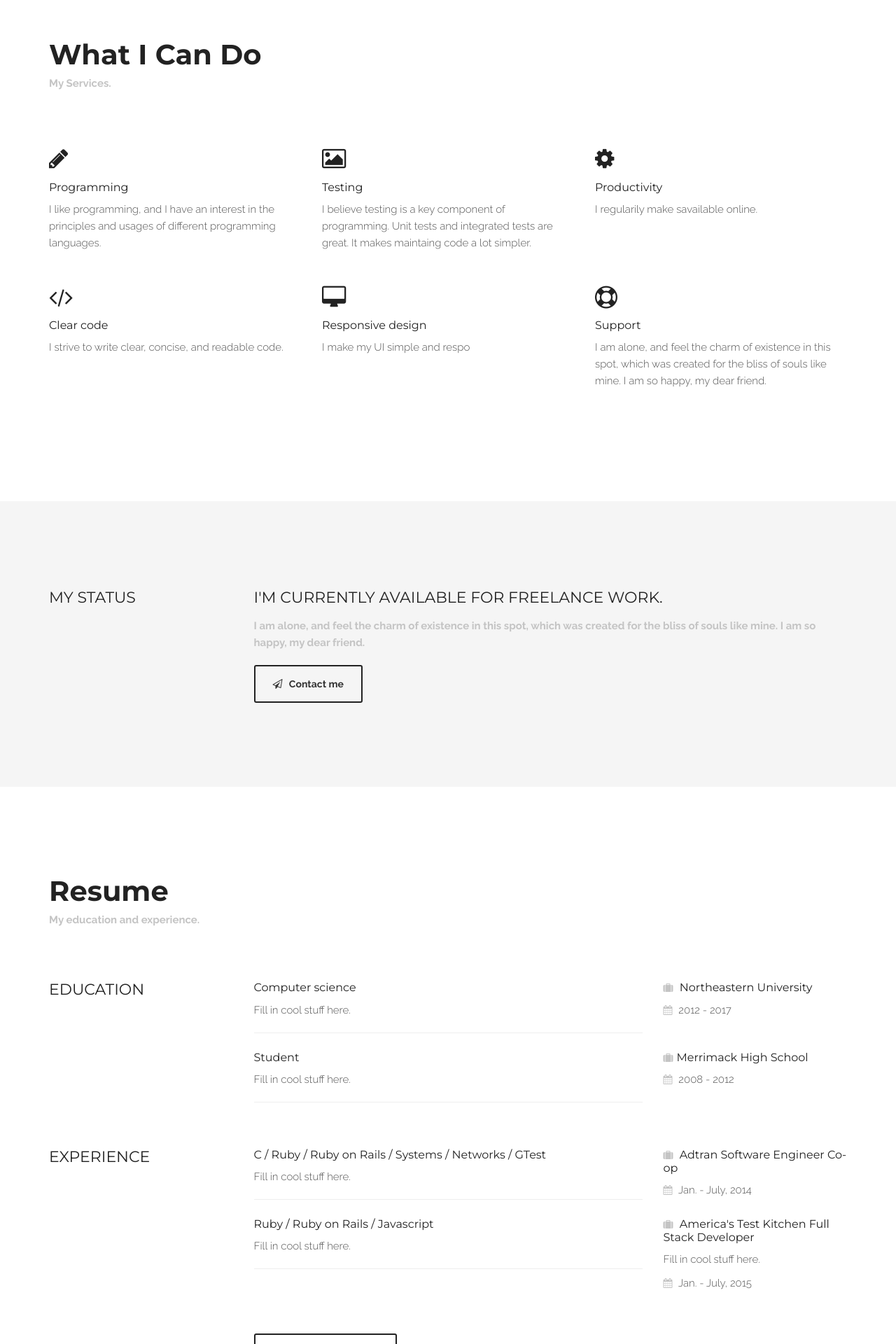
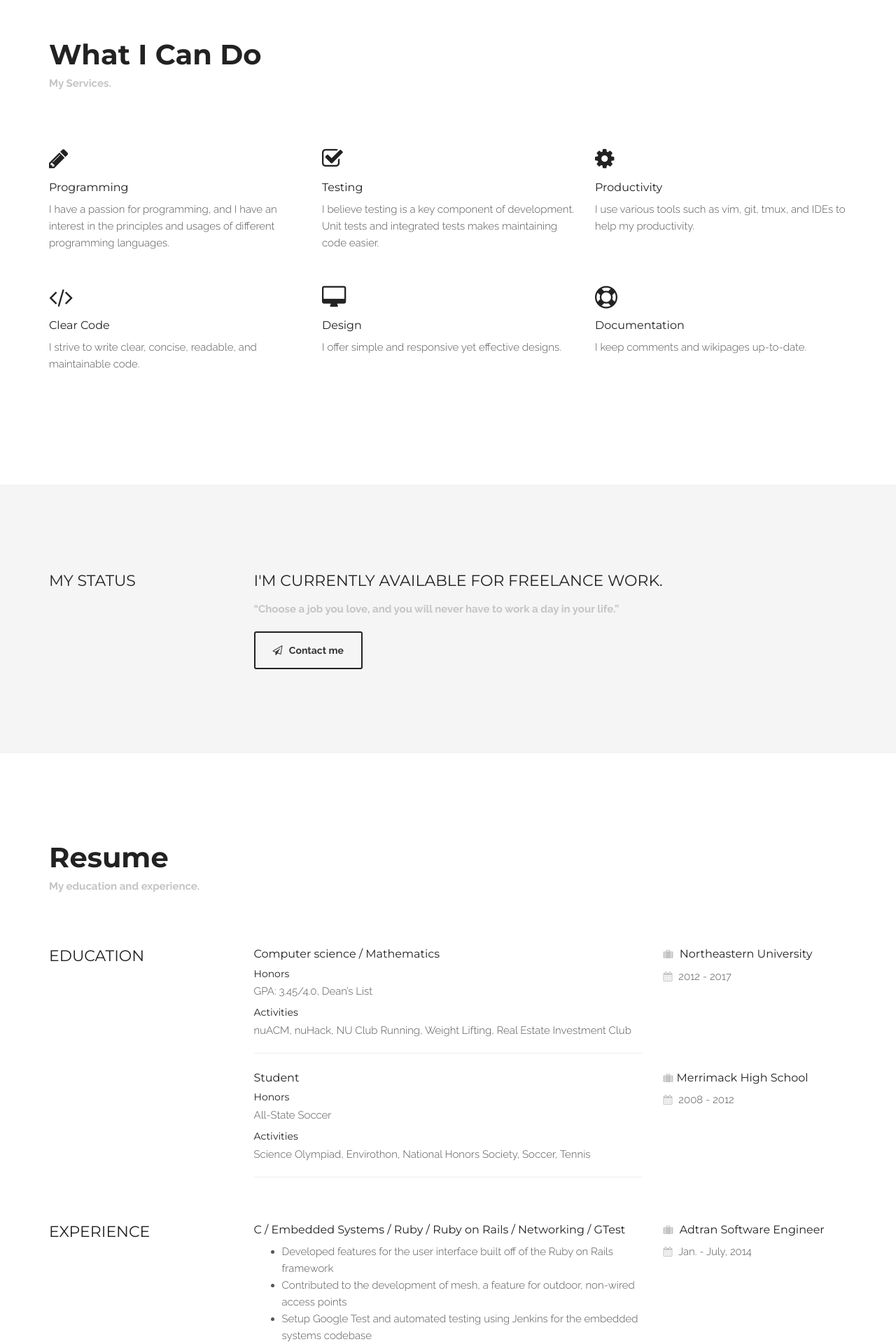
Before and after one commit to AndersOLDahl/andersoldahl.com, a Flask app: page / in a window 1280 px wide. Shown: the part 2000-3920 px from the top of the page at 70% size. Run offline with Flask 2, Linux system fonts and the light colour scheme; some libraries are stand-ins or nearby versions.

Commit message:
More changes, basically finished

```diff
--- a/templates/index.html
+++ b/templates/index.html
@@ -5,6 +5,8 @@
     <meta name="viewport" content="width=device-width, initial-scale=1.0">
     <meta name="description" content="">
     <meta name="author" content="">
+
+    <link rel="shortcut icon" href="{{ url_for('static', filename='favicon.ico')}}">
 
     <title>ADahl - Resume Portfolio</title>
 
@@ -118,19 +120,12 @@
 
           <div class="col-sm-4 wow bounceInLeft">
             <div class="profile-item">
-              <i class="fa fa-envelope-o"></i>
-              <h5><a href="#">andersdahl.me</a></h5>
-            </div>
-          </div>
-
-          <div class="col-sm-4 wow bounceInUp">
-            <div class="profile-item">
               <i class="fa fa-phone"></i>
               <h5>603-264-7175</h5>
             </div>
           </div>
 
-          <div class="col-sm-4 wow bounceInRight">
+          <div class="col-sm-4 wow bounceInUp">
             <div class="profile-item">
               <i class="fa fa-map-marker"></i>
               <h5>179 Calumet St., Boston, Massachusetts</h5>
@@ -179,22 +174,22 @@
               <div class="skill-bar">
                 <div class="skill-rate-on"></div>
                 <div class="skill-rate-on"></div>
+                <div class="skill-rate-on"></div>
+                <div class="skill-rate-off"></div>
+              </div>
+
+              <h5>Testing</h5>
+              <div class="skill-bar">
+                <div class="skill-rate-on"></div>
+                <div class="skill-rate-on"></div>
                 <div class="skill-rate-off"></div>
                 <div class="skill-rate-off"></div>
               </div>
 
-              <h5>First Grade Math</h5>
+              <h5>APIs and Languages</h5>
               <div class="skill-bar">
                 <div class="skill-rate-on"></div>
                 <div class="skill-rate-on"></div>
-                <div class="skill-rate-on"></div>
-                <div class="skill-rate-on"></div>
-              </div>
-
-              <h5>Perl</h5>
-              <div class="skill-bar">
-                <div class="skill-rate-off"></div>
-                <div class="skill-rate-off"></div>
                 <div class="skill-rate-off"></div>
                 <div class="skill-rate-off"></div>
               </div>
@@ -204,10 +199,12 @@
               <h3>Social Profiles</h3>
               <ul class="widget-social">
                 <li><a href="https://github.com/AndersOLDahl"><i class="fa fa-github-alt"></i></a></li>
+                <li><a href="http://stackoverflow.com/users/2529157/anders-dahl">
+                  <img src="static/images/stackoverflow.jpeg"></a></li>
                 <li><a href="https://www.linkedin.com/in/andersoldahl"><i class="fa fa-linkedin"></i></a></li>
                 <li><a href="https://www.goodreads.com/user/show/37588725-anders-dahl">
                   <i class="glyphicon glyphicon-book"></i></a></li>
-                <li><a href="http://open.spotify.com/album/3Fx5ywcLFStLdlBQ9CIOgQ">
+                <li><a href="http://open.spotify.com/user/mcwast">
                   <i class="glyphicon glyphicon-headphones"></i></a></li>
                 </ul>
             </div>
@@ -215,9 +212,11 @@
           </div><!-- .col-md-3 -->
 
           <div class="col-md-6 col-sm-12 wow bounceInRight">
-            <p>I like programming, problem-sovling, and learning. Other
-            interests include traveling, backpacking, soccer, tennis, and paragliding.
-            I am fluent in Swedish meaning I am a big fan of a smorgasbord.</p>
+            <p>I like programming, problem-sovling, and reading. Other
+            interests include traveling, backpacking, soccer, weight lifting,
+            and tennis. I am an avid concertgoer, and I enjoy finding new and
+            interesting music. Having been born in Sweden, I am a big fan of
+            smorgasbords.</p>
           </div>
 
         </div><!-- .row -->
@@ -254,19 +253,9 @@
             <div class="stat">
               <div class="stat-icon">
                 <h2><i class="fa fa-code hidden-xs"></i><span class="timer"
-                    data-to="999"></span></h2>
+                    data-to="999"></span>+</h2>
               </div>
               <h3>Line of code</h3>
-            </div>
-          </div>
-
-          <div class="col-md-3 col-sm-4 wow bounceInRight">
-            <div class="stat">
-              <div class="stat-icon">
-                <h2><i class="fa fa-child hidden-xs"></i><span class="timer"
-                    data-to="0"></span></h2>
-              </div>
-              <h3>Sad customers</h3>
             </div>
           </div>
 
@@ -302,9 +291,9 @@
                   </div>
                   <h4>Programming</h4>
                   <div class="text">
-                    <p>I like programming, and I have an interest in the
-                    principles and usages of different programming
-                    languages.</p>
+                    <p>I have a passion for programming, and I have
+                    an interest in the principles and usages of
+                    different programming languages.</p>
                   </div>
                 </div>
               </div>
@@ -312,13 +301,13 @@
               <div class="col-sm-4 wow bounceInUp">
                 <div class="service">
                   <div class="icon">
-                    <i class="fa fa-image"></i>
+                    <i class="fa fa-check-square-o"></i>
                   </div>
                   <h4>Testing</h4>
                   <div class="text">
-                    <p>I believe testing is a key component of programming.
-                    Unit tests and integrated tests are great. It makes
-                    maintaing code a lot simpler.</p>
+                    <p>I believe testing is a key component of development.
+                    Unit tests and integrated tests makes maintaining code
+                    easier.</p>
                   </div>
                 </div>
               </div>
@@ -330,7 +319,8 @@
                   </div>
                   <h4>Productivity</h4>
                   <div class="text">
-                    <p>I regularily make savailable online.</p>
+                    <p>I use various tools such as vim, git, tmux, and IDEs to
+                    help my productivity.</p>
                   </div>
                 </div>
               </div>
@@ -344,9 +334,10 @@
                   <div class="icon">
                     <i class="fa fa-code"></i>
                   </div>
-                  <h4>Clear code</h4>
+                  <h4>Clear Code</h4>
                   <div class="text">
-                    <p>I strive to write clear, concise, and readable code.</p>
+                    <p>I strive to write clear, concise, readable, and
+                    maintainable code.</p>
                   </div>
                 </div>
               </div>
@@ -356,9 +347,9 @@
                   <div class="icon">
                     <i class="fa fa-desktop"></i>
                   </div>
-                  <h4>Responsive design</h4>
+                  <h4>Design</h4>
                   <div class="text">
-                    <p>I make my UI simple and respo</p>
+                    <p>I offer simple and responsive yet effective designs.</p>
                   </div>
                 </div>
               </div>
@@ -368,9 +359,9 @@
                   <div class="icon">
                     <i class="fa fa-life-ring"></i>
                   </div>
-                  <h4>Support</h4>
+                  <h4>Documentation</h4>
+                    <p>I keep comments and wikipages up-to-date.</p>
                   <div class="text">
-                    <p>I am alone, and feel the charm of existence in this spot, which was created for the bliss of souls like mine. I am so happy, my dear friend.</p>
                   </div>
                 </div>
               </div>
@@ -401,7 +392,8 @@
 
           <div class="col-md-9 headline nomargin wow bounceInDown">
             <h3>I'm currently available for freelance work.</h3>
-            <p>I am alone, and feel the charm of existence in this spot, which was created for the bliss of souls like mine. I am so happy, my dear friend.</p>
+            <p>“Choose a job you love, and you will never have to work a day in
+            your life.”</p>
             <a href="#contact" class="btn btn-default btn-custom-2 callout-btn"><i class="fa fa-paper-plane-o icon-before"></i> Contact me</a>
           </div>
 
@@ -435,8 +427,15 @@
           </div>
 
           <div class="col-md-6 col-sm-8 resume-item wow bounceInUp">
-            <h4>Computer science</h4>
-            <p>Fill in cool stuff here.</p>
+            <h4>Computer science / Mathematics</h4>
+
+            <h5>Honors</h5>
+            <p>GPA: 3.45/4.0, Dean’s List</p>
+
+            <h5>Activities</h5>
+            <p>nuACM, nuHack, NU Club Running, Weight Lifting,
+            Real Estate Investment Club</p>
+
             <hr class="hidden-xs">
           </div>
 
@@ -448,7 +447,13 @@
 
           <div class="col-md-6 col-md-offset-3 col-sm-8 resume-item wow bounceInUp">
             <h4>Student</h4>
-            <p>Fill in cool stuff here.</p>
+
+            <h5>Honors</h5>
+            <p>All-State Soccer</p>
+
+            <h5>Activities</h5>
+            <p>Science Olympiad, Envirothon, National Honors Society, Soccer, Tennis</p>
+
             <hr class="hidden-xs">
           </div>
 
@@ -467,27 +472,36 @@
           </div>
 
           <div class="col-md-6 col-sm-8 resume-item wow bounceInUp">
-            <h4>C / Ruby / Ruby on Rails / Systems / Networks / GTest</h4>
-            <p>Fill in cool stuff here.</p>
+            <h4>C / Embedded Systems / Ruby / Ruby on Rails / Networking / GTest</h4>
+            <ul>
+              <li>Developed features for the user interface built off of the
+              Ruby on Rails framework</li>
+              <li>Contributed to the development of mesh, a feature for outdoor,
+              non-wired access points</li>
+              <li>Setup Google Test and automated testing using Jenkins for the
+              embedded systems codebase</li>
+              <li>Developed 3
+              rd party special features</li>
+              <li>Wrote UI and backend tests. Ran QA tests using various tools.</li>
+            </ul>
             <hr class="hidden-xs">
           </div>
 
           <div class="col-md-3 col-sm-4 resume-place wow bounceInRight">
-            <h4><i class="fa fa-suitcase"></i> Adtran Software Engineer Co-op</h4>
+            <h4><i class="fa fa-suitcase"></i> Adtran Software Engineer</h4>
             <i class="fa fa-calendar"></i> Jan. - July, 2014
             <hr class="visible-xs">
           </div>
 
           <div class="col-md-6 col-md-offset-3 col-sm-8 resume-item wow bounceInUp">
             <h4> Ruby / Ruby on Rails / Javascript </h4>
-            <p>Fill in cool stuff here.</p>
+            <p>In progress.</p>
             <hr class="hidden-xs">
           </div>
 
           <div class="col-md-3 col-sm-4 resume-place wow bounceInRight">
             <h4><i class="fa fa-suitcase"></i> America's Test Kitchen Full Stack
             Developer</h4>
-            <p>Fill in cool stuff here.</p>
             <i class="fa fa-calendar"></i> Jan. - July, 2015
             <hr class="visible-xs">
           </div>
@@ -557,36 +571,36 @@
                   <img src="static/images/p3.jpg" alt="">
                 </div>
                 <div class="portfolio-item-description">
-                  <h3>Some work</h3>
-                  <p>Category</p>
+                  <h3>More Coming Soon.</h3>
+                  <p>Attending more hackathons in 2015.</p>
                 </div>
               </div>
             </a>
           </div>
 
           <div class="col-md-4 col-sm-6 wow bounceInUp" data-wow-delay=".2s">
-            <a href="static/images/p5.jpg" class="pop-up" title="Caption 4">
+            <a href="static/images/p4.jpg" class="pop-up" title="Caption 4">
               <div class="portfolio-item">
                 <div class="portfolio-item-preview">
-                  <img src="static/images/p5.jpg" alt="">
+                  <img src="static/images/p4.jpg" alt="">
                 </div>
                 <div class="portfolio-item-description">
-                  <h3>Some work</h3>
-                  <p>Category</p>
+                  <h3>More Coming Soon.</h3>
+                  <p>Attending more hackathons in 2015.</p>
                 </div>
               </div>
             </a>
           </div>
 
           <div class="col-md-4 col-sm-6 wow bounceInUp" data-wow-delay=".4s">
-            <a href="static/images/p8.jpg" class="pop-up" title="Caption 5">
+            <a href="static/images/p5.jpg" class="pop-up" title="Caption 5">
               <div class="portfolio-item">
                 <div class="portfolio-item-preview">
-                  <img src="static/images/p8.jpg" alt="">
+                  <img src="static/images/p5.jpg" alt="">
                 </div>
                 <div class="portfolio-item-description">
-                  <h3>Some work</h3>
-                  <p>Category</p>
+                  <h3>More Coming Soon.</h3>
+                  <p>Attending more hackathons in 2015.</p>
                 </div>
               </div>
             </a>
@@ -623,13 +637,11 @@
         <div class="row">
 
           <div class="col-md-12 headline wow bounceInLeft">
-            <h2>Contact Us</h2>
+            <h2>Contact Me</h2>
             <p>Drop me a line or give me a ring. Thanks!</p>
           </div>
 
           <div class="col-md-6 wow bounceInUp">
-
-            <p>Fill in something here.</p>
 
             <ul class="icon-list">
               <li><i class="fa fa-fw fa-map-marker"></i>179 Calumet St., Boston,
```
Also changed, not shown: other parts of templates/index.html (+11 -11 lines), website.py (+9 -1 lines), static/favicon.ico (renamed from static/images/favicon.ico), static/images/p1.jpg (deleted), static/images/p1.png (added), static/images/p3.jpg, static/images/p4.jpg (added), static/images/p5.jpg, static/images/p6.jpg, static/images/p8.jpg (deleted), static/images/stackoverflow.jpeg (added), 6 other files.
